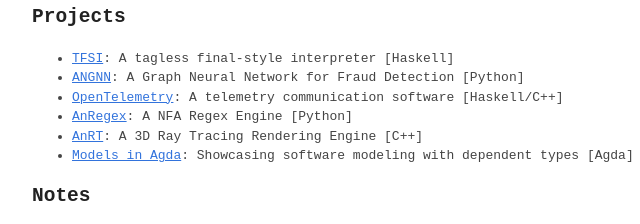
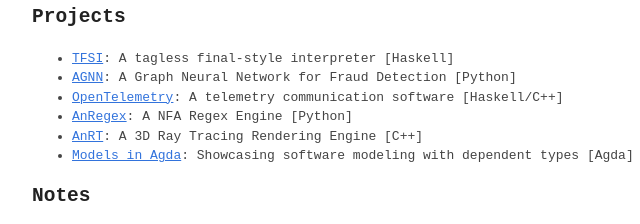
Before and after one commit to annp0/annp0.github.io, a plain HTML site: page index.html in a window 1280 px wide. Shown: the part 318-542 px from the top of the page, 248-888 px from the left. Drawn offline with Linux system fonts and the light colour scheme.

Commit message:
fix link

```diff
--- a/index.html
+++ b/index.html
@@ -18,7 +18,7 @@
   <h2>Projects</h2>
   <ul>
     <li><a href="https://github.com/annp0/tfsi">TFSI</a>: A tagless final-style interpreter [Haskell]</li>
-    <li><a href="https://github.com/annp0/angnn">ANGNN</a>: A Graph Neural Network for Fraud Detection [Python]</li>
+    <li><a href="https://github.com/annp0/agnn">AGNN</a>: A Graph Neural Network for Fraud Detection [Python]</li>
     <li><a href="https://github.com/annp0/opentelemetry">OpenTelemetry</a>: A telemetry communication software [Haskell/C++]</li>
     <li><a href="https://github.com/annp0/anregex">AnRegex</a>: A NFA Regex Engine [Python]</li>
     <li><a href="https://github.com/annp0/anrt">AnRT</a>: A 3D Ray Tracing Rendering Engine [C++]</li>
```
